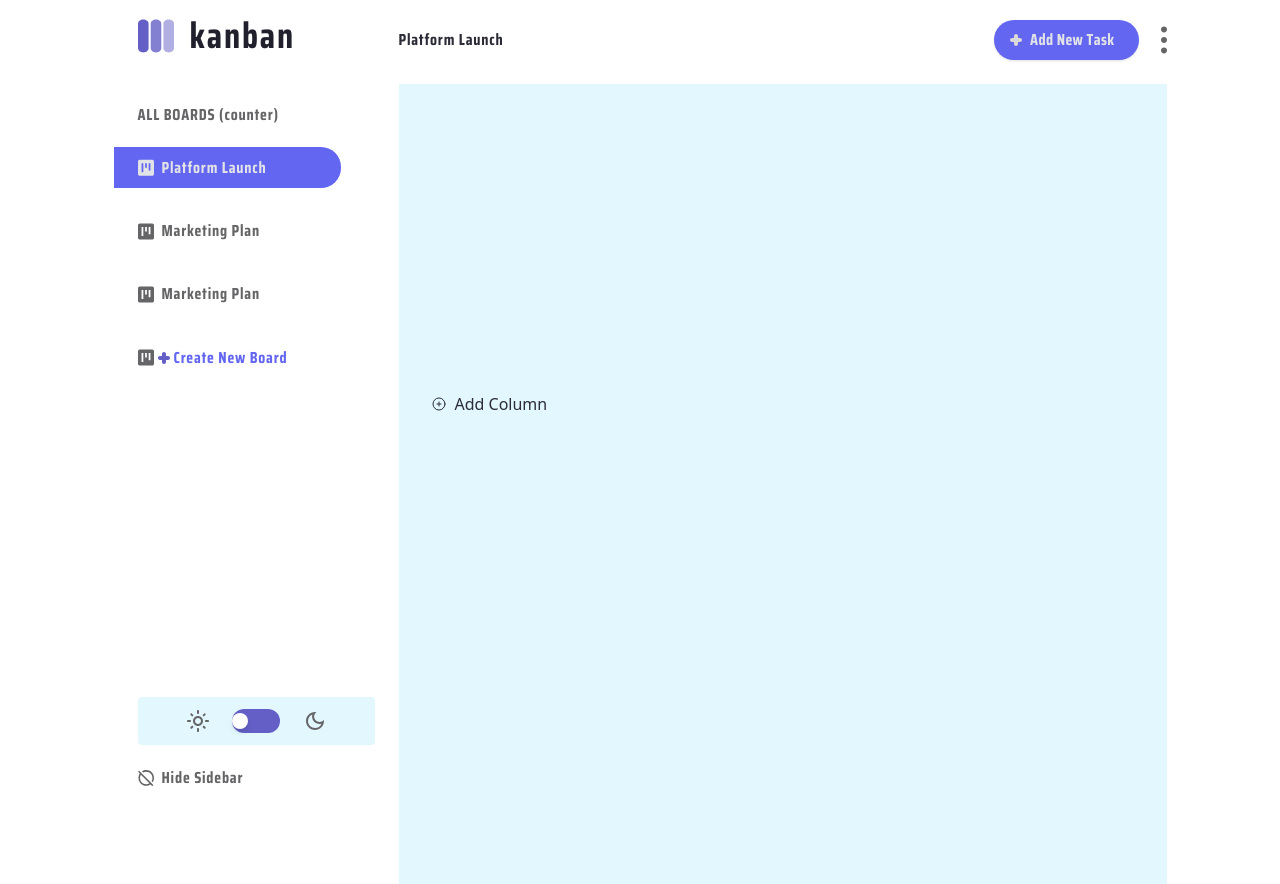
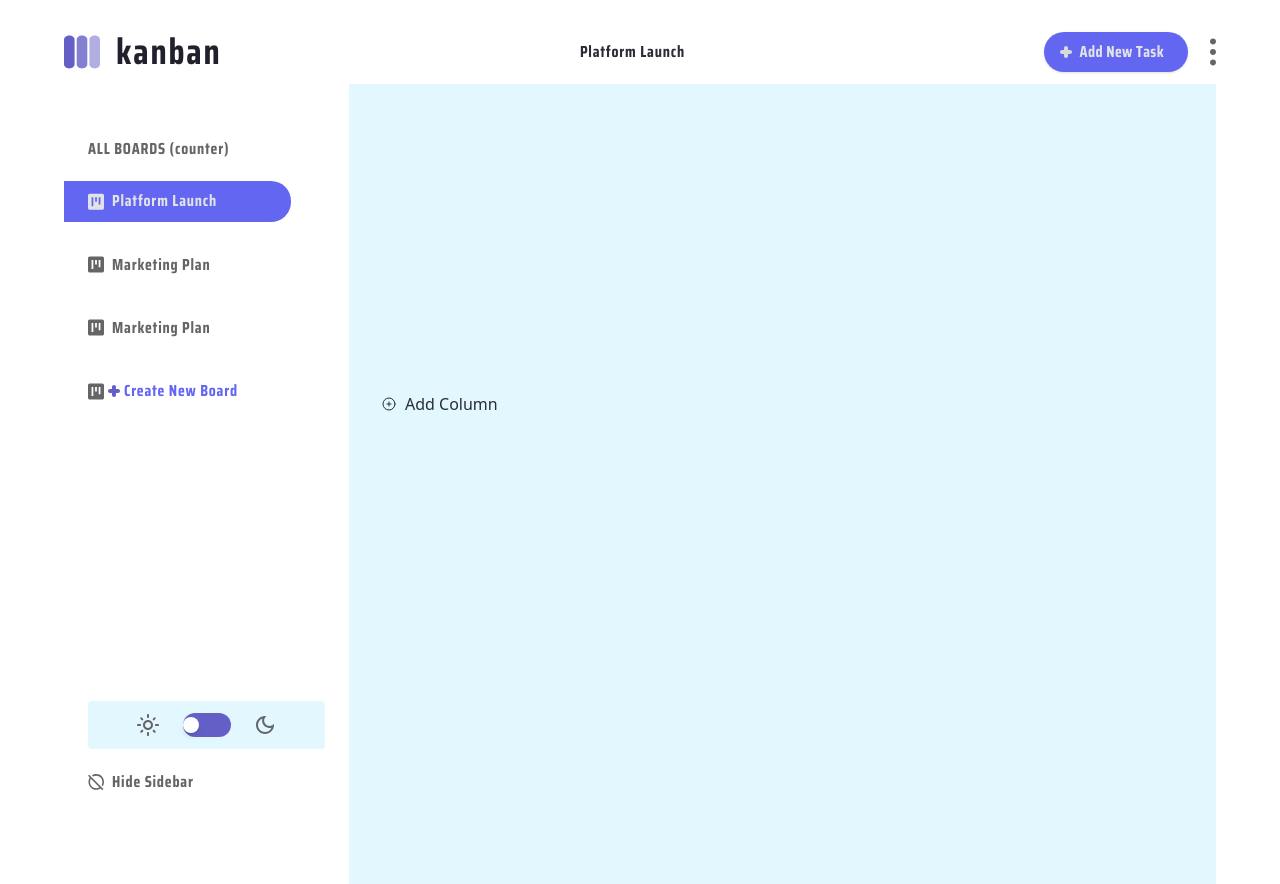
Before and after one commit to tomizdebski/KANBAN_APP, a Next.js app: page / in a window 1280 px wide. Built offline with nearby package versions, Linux system fonts and the light colour scheme.

Commit message:
fix/layout-navbar-sidebar

```diff
--- a/app/page.tsx
+++ b/app/page.tsx
@@ -1,26 +1,21 @@
-
 import Navbar from "@/components/Navbar";
 import Sidebar from "@/components/Sidebar";
 
 import Board from "@/components/Board";
 
-
 export default function Home() {
-
   return (
-
     <main className="flex min-h-screen flex-col items-center justify-between ">
       <div className="flex">
-        <Sidebar />
         <div className="flex flex-col">
           <Navbar />
-          <div className="overflow-x-hidden
-        overflow-y-hidden">
-             <Board />
+          <div
+            className="flex "
+          >
+            <Sidebar />
+            <Board />
           </div>
-
         </div>
-
       </div>
     </main>
   );
--- /dev/null
+++ b/components/Logo.tsx
@@ -0,0 +1,16 @@
+import React from 'react'
+import Image from 'next/image'
+import logo from '../public/icons/logo.svg'
+
+const Logo = () => {
+  return (
+    <div className="self-stretch h-16  justify-start items-center gap-4 inline-flex">
+            <Image src={logo} width={36} height={36} alt="kanban" className="" />
+          <div className="text-deep_gray dark:text-white text-large font-bold font-saira leading-9 tracking-wider">
+            kanban
+          </div>
+        </div>
+  )
+}
+
+export default Logo
--- a/components/Navbar.tsx
+++ b/components/Navbar.tsx
@@ -6,12 +6,14 @@ import dots_light from "../public/icons/dots_light.svg";
 import dots_dark from "../public/icons/dots_dark.svg";
 import { useTheme } from "next-themes";
 import FormAddTask from './FormAddTask';
+import Logo from './Logo';
 
 const Navbar = () => {
     const { systemTheme, theme, setTheme } = useTheme();
     return (
-        <div className="w-[60vw] h-[84px]  py-5 bg-gray-800 flex-col items-between justify-between flex">
+        <div className="w-[90vw] h-[84px]  py-5 bg-gray-800 flex-col items-between justify-between flex">
             <div className="justify-between items-center flex">
+              <Logo />
                 <div className="text-dark_gray dark:text-light_gray text-2xl font-bold font-saira leading-loose tracking-wider">Platform Launch</div>
                 <div className="justify-start items-center gap-[22px] flex">
                     <FormAddTask />
--- a/components/Sidebar.tsx
+++ b/components/Sidebar.tsx
@@ -4,10 +4,10 @@ import Image from "next/image";
 import kanban_gray from "../public/icons/kanban_gray.svg";
 import kanban_white from "../public/icons/kanban_white.svg";
 import add from "../public/icons/add_fiolet.svg";
-import logo from "../public/icons/logo.svg";
 import visible from "../public/icons/visible.svg";
 import SwitchTheme from "./SwitchTheme";
 import { useTheme } from "next-themes";
+import Logo from "./Logo";
 
 const Sidebar = () => {
 
@@ -16,14 +16,9 @@ const Sidebar = () => {
 
 
   return (
-    <div className="w-[285px] h-[100vh] bg-gray-800 flex-col justify-between items-start inline-flex">
+    <div className="w-[285px] h-[90vh] bg-gray-800 flex-col justify-between items-start inline-flex">
       <div className="w-[227px] h-[382px] flex-col justify-center items-center gap-[37px] flex">
-        <div className="self-stretch h-16 px-6 justify-start items-center gap-4 inline-flex">
-            <Image src={logo} width={36} height={36} alt="kanban" className="" />
-          <div className="text-deep_gray dark:text-white text-large font-bold font-saira leading-9 tracking-wider">
-            kanban
-          </div>
-        </div>
+
         <div className="self-stretch h-[273px] flex-col justify-between items-start flex">
           <div className="self-stretch px-6 justify-between items-start inline-flex">
             <div className="grow shrink basis-0 text-[#656567] dark:text-zinc-200 text-sm font-semibold font-saira leading-tight tracking-wider">
```
